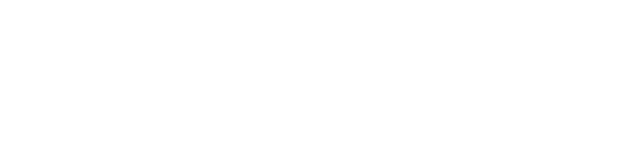
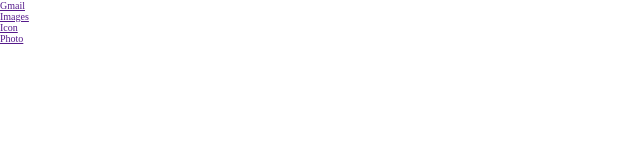
Before and after one commit to HajdukSanchez/Google-Clone, a plain HTML site: page index.html in a window 1280 px wide. Shown: the whole page, without its empty margins (0-640 px from the left). Drawn offline with Linux system fonts and the light colour scheme.

Commit message:
Header maqueteado

```diff
--- a/index.html
+++ b/index.html
@@ -10,6 +10,23 @@
         <link rel='stylesheet' href='./css/main.css'>
     </head>
     <body>
-
+        <header>
+            <nav>
+                <ul>
+                    <li>
+                        <a href="">Gmail</a>
+                    </li>
+                    <li>
+                        <a href="">Images</a>
+                    </li>
+                    <li>
+                        <a href="">Icon</a>
+                    </li>
+                    <li>
+                        <a href="">Photo</a>
+                    </li>
+                </ul>
+            </nav>
+        </header>
     </body>
 </html>
```
